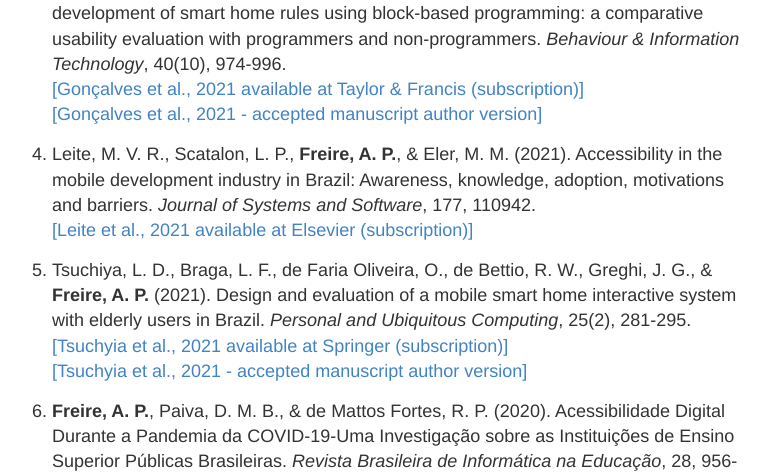
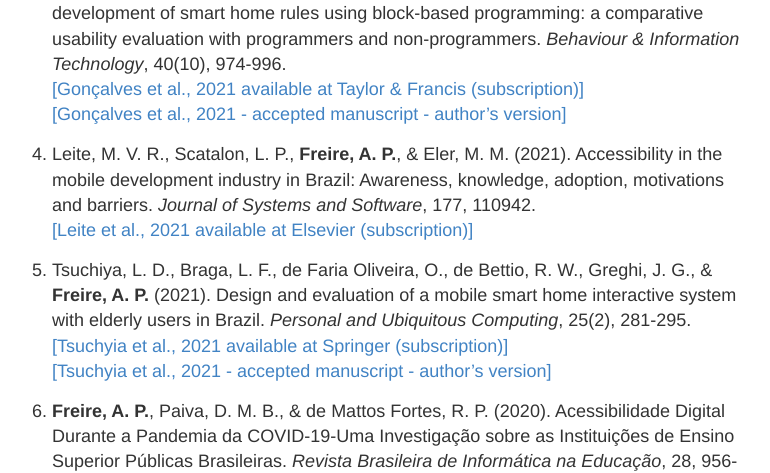
Before and after one commit to apfreire/apfreire.github.io, a Jekyll site: the page built from publications.md, in a window 1280 px wide and 900 px high, scrolled down 586 px. Shown: the part 156-629 px from the top of the window, without its empty margins (258-1028 px from the left). Built offline with Jekyll 4.4.1, drawn with Linux system fonts in a browser that asks for light colours; some of the changed text lies outside the part shown.

```diff
--- a/publications.md
+++ b/publications.md
@@ -16,11 +16,11 @@ also available on this page.  Please let me know if you need any adapted copy of
 
 2. Mateus, D. A., Silva, C. A., de Oliveira, A. F., Costa, H., & **Freire, A. P.** (2021). A Systematic Mapping of Accessibility Problems Encountered on Websites and Mobile Apps: A Comparison Between Automated Tests, Manual Inspections and User Evaluations. *Journal on Interactive Systems*, 12(1), 145-171.<br/> [[Mateus et al., 2021 available from the SBC Open Lib (open access)]](https://sol.sbc.org.br/journals/index.php/jis/article/view/1778)
 
-3. Gonçalves, M. C., Lara, O. N., de Bettio, R. W., & **Freire, A. P.** (2021). End-user development of smart home rules using block-based programming: a comparative usability evaluation with programmers and non-programmers. *Behaviour & Information Technology*, 40(10), 974-996.<br/> [[Gonçalves et al., 2021 available at Taylor & Francis (subscription)]](https://doi.org/10.1080/0144929X.2021.1921028)<br/>[[Gonçalves et al., 2021 - accepted manuscript author version]](https://apfreire.github.io/papers/bit_end_user_development.pdf)
+3. Gonçalves, M. C., Lara, O. N., de Bettio, R. W., & **Freire, A. P.** (2021). End-user development of smart home rules using block-based programming: a comparative usability evaluation with programmers and non-programmers. *Behaviour & Information Technology*, 40(10), 974-996.<br/> [[Gonçalves et al., 2021 available at Taylor & Francis (subscription)]](https://doi.org/10.1080/0144929X.2021.1921028)<br/>[[Gonçalves et al., 2021 - accepted manuscript - author's version]](https://apfreire.github.io/papers/bit_end_user_development.pdf)
 
 4. Leite, M. V. R., Scatalon, L. P., **Freire, A. P.**, & Eler, M. M. (2021). Accessibility in the mobile development industry in Brazil: Awareness, knowledge, adoption, motivations and barriers. *Journal of Systems and Software*, 177, 110942.<br/> [[Leite et al., 2021 available at Elsevier (subscription)]](https://doi.org/10.1016/j.jss.2021.110942)
 
-5. Tsuchiya, L. D., Braga, L. F., de Faria Oliveira, O., de Bettio, R. W., Greghi, J. G., & **Freire, A. P.** (2021). Design and evaluation of a mobile smart home interactive system with elderly users in Brazil. *Personal and Ubiquitous Computing*, 25(2), 281-295.<br/>[[Tsuchyia et al., 2021 available at Springer (subscription)]](https://dx.doi.org/10.1007/s00779-020-01408-0)<br/>[[Tsuchyia et al., 2021 - accepted manuscript author version]](https://apfreire.github.io/papers/pauc_smart_home_elderly.pdf)
+5. Tsuchiya, L. D., Braga, L. F., de Faria Oliveira, O., de Bettio, R. W., Greghi, J. G., & **Freire, A. P.** (2021). Design and evaluation of a mobile smart home interactive system with elderly users in Brazil. *Personal and Ubiquitous Computing*, 25(2), 281-295.<br/>[[Tsuchyia et al., 2021 available at Springer (subscription)]](https://dx.doi.org/10.1007/s00779-020-01408-0)<br/>[[Tsuchyia et al., 2021 - accepted manuscript - author's version]](https://apfreire.github.io/papers/pauc_smart_home_elderly.pdf)
 
 6. **Freire, A. P.**, Paiva, D. M. B., & de Mattos Fortes, R. P. (2020). Acessibilidade Digital Durante a Pandemia da COVID-19-Uma Investigação sobre as Instituições de Ensino Superior Públicas Brasileiras. *Revista Brasileira de Informática na Educação*, 28, 956-984.<br/>[[Freire et al., 2020 - available from the SBC Open Lib (open access)]](https://br-ie.org/pub/index.php/rbie/article/view/v28p956)
 
@@ -56,4 +56,4 @@ also available on this page.  Please let me know if you need any adapted copy of
 
 ### Conference papers
 
-1. Capeleti, B. S., Dominguete, G. L., Pereira, M. R., & **Freire, A. P.** (2021). Interactive Emergency TeleHealth Systems in Pandemic Times: a Usability Evaluation in the Interior of Brazil. In *Proceedings of the XX Brazilian Symposium on Human Factors in Computing Systems* (pp. 1-7).<br/>[[Capeleti et al., 2021 - available from the ACM DL (subscription)]](https://doi.org/10.1145/3472301.3484337)<br/>[[Capeleti et al., 2021 - accepted manuscript author version]](https://apfreire.github.io/papers/interactive_telehealth.pdf)
+1. Capeleti, B. S., Dominguete, G. L., Pereira, M. R., & **Freire, A. P.** (2021). Interactive Emergency TeleHealth Systems in Pandemic Times: a Usability Evaluation in the Interior of Brazil. In *Proceedings of the XX Brazilian Symposium on Human Factors in Computing Systems* (pp. 1-7).<br/>[[Capeleti et al., 2021 - available from the ACM DL (subscription)]](https://doi.org/10.1145/3472301.3484337)<br/>[[Capeleti et al., 2021 - accepted manuscript - author's version]](https://apfreire.github.io/papers/interactive_telehealth.pdf)
```
